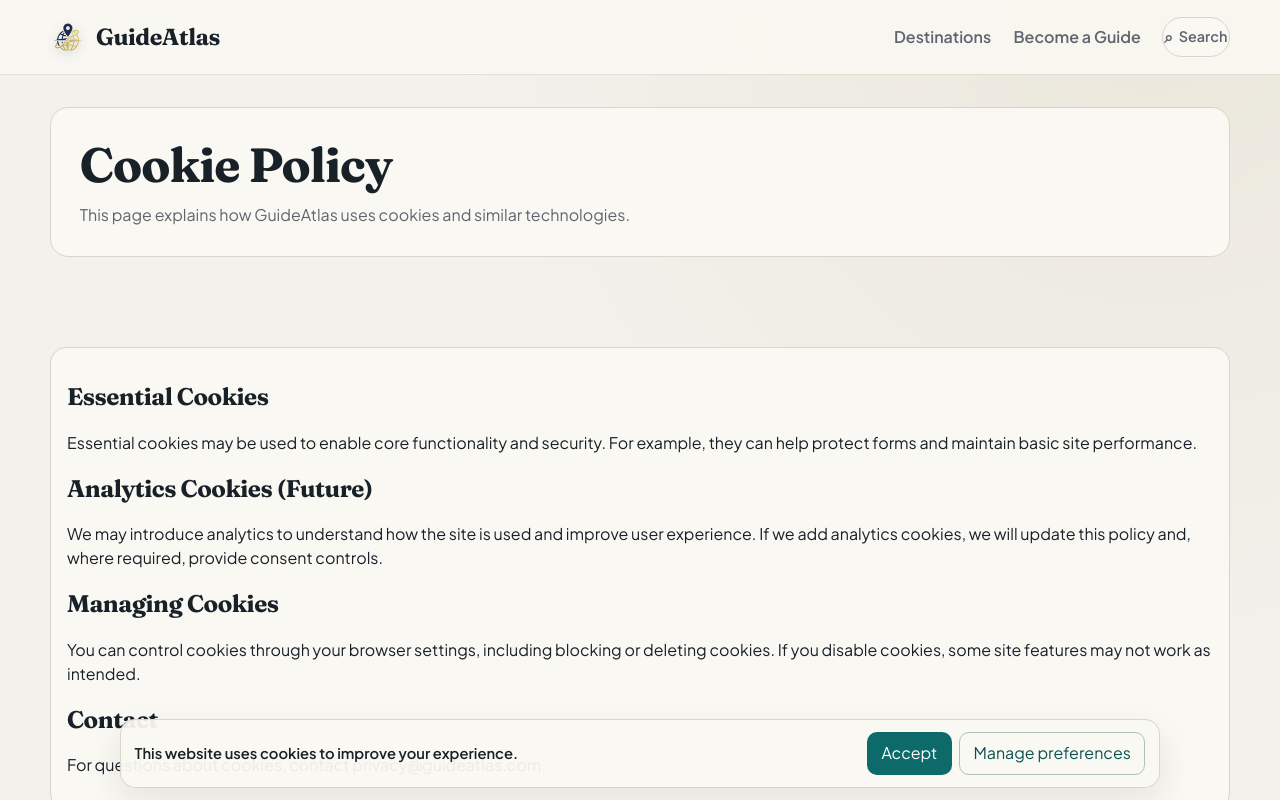
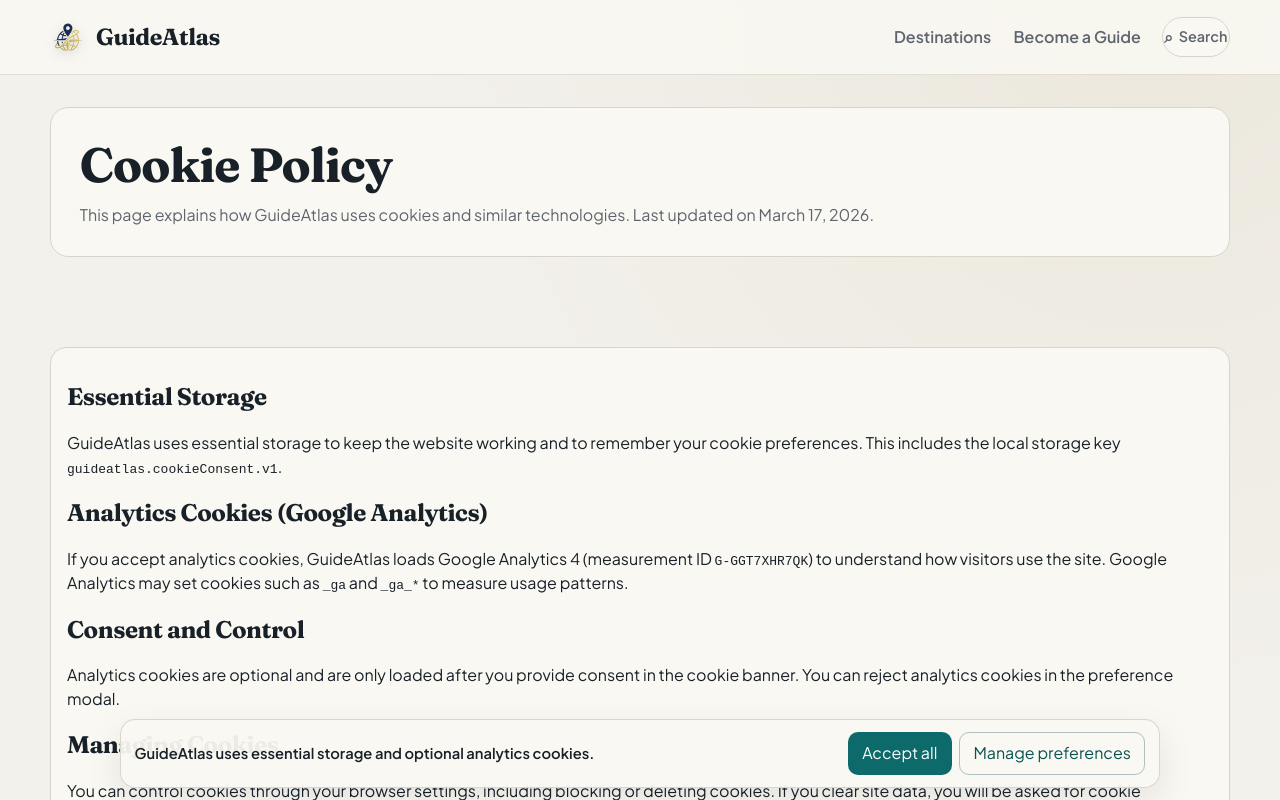
Before and after one commit to RodmanPT/guideatlas, a Next.js app in the folder site/: page /cookie-policy in a window 1280 px wide. Shown: the top 800 px of the page. Built offline with nearby package versions, Linux system fonts and the light colour scheme.

Commit message:
Align cookie/privacy policies with GA4 consent-based analytics

```diff
--- a/site/app/cookie-policy/page.tsx
+++ b/site/app/cookie-policy/page.tsx
@@ -19,26 +19,36 @@
     <main className="pageMain">
       <section className="hero heroCompact">
         <h1>Cookie Policy</h1>
-        <p>This page explains how GuideAtlas uses cookies and similar technologies.</p>
+        <p>
+          This page explains how GuideAtlas uses cookies and similar technologies. Last updated on
+          March 17, 2026.
+        </p>
       </section>
 
       <section className="card section" aria-label="Cookie policy content">
-        <h2>Essential Cookies</h2>
+        <h2>Essential Storage</h2>
         <p>
-          Essential cookies may be used to enable core functionality and security. For example, they can
-          help protect forms and maintain basic site performance.
+          GuideAtlas uses essential storage to keep the website working and to remember your cookie
+          preferences. This includes the local storage key <code>guideatlas.cookieConsent.v1</code>.
         </p>
 
-        <h2>Analytics Cookies (Future)</h2>
+        <h2>Analytics Cookies (Google Analytics)</h2>
         <p>
-          We may introduce analytics to understand how the site is used and improve user experience. If we
-          add analytics cookies, we will update this policy and, where required, provide consent controls.
+          If you accept analytics cookies, GuideAtlas loads Google Analytics 4 (measurement ID{" "}
+          <code>G-GGT7XHR7QK</code>) to understand how visitors use the site. Google Analytics may set
+          cookies such as <code>_ga</code> and <code>_ga_*</code> to measure usage patterns.
+        </p>
+
+        <h2>Consent and Control</h2>
+        <p>
+          Analytics cookies are optional and are only loaded after you provide consent in the cookie
+          banner. You can reject analytics cookies in the preference modal.
         </p>
 
         <h2>Managing Cookies</h2>
         <p>
           You can control cookies through your browser settings, including blocking or deleting cookies. If
-          you disable cookies, some site features may not work as intended.
+          you clear site data, you will be asked for cookie preferences again on your next visit.
         </p>
 
         <h2>Contact</h2>
--- a/site/app/layout.tsx
+++ b/site/app/layout.tsx
@@ -2,9 +2,9 @@
 import type { Metadata } from "next";
 import type { ReactNode } from "react";
 import { Fraunces, Plus_Jakarta_Sans } from "next/font/google";
-import Script from "next/script";
 
 import CookieConsentBanner from "../components/CookieConsentBanner";
+import GoogleAnalyticsLoader from "../components/GoogleAnalyticsLoader";
 import SiteFooter from "../components/SiteFooter";
 import SiteHeader from "../components/SiteHeader";
 
@@ -42,18 +42,7 @@
   return (
     <html lang="en">
       <body className={`${bodyFont.variable} ${headingFont.variable}`}>
-        <Script
-          src={`https://www.googletagmanager.com/gtag/js?id=${GA_MEASUREMENT_ID}`}
-          strategy="afterInteractive"
-        />
-        <Script id="google-analytics" strategy="afterInteractive">
-          {`
-            window.dataLayer = window.dataLayer || [];
-            function gtag(){dataLayer.push(arguments);}
-            gtag('js', new Date());
-            gtag('config', '${GA_MEASUREMENT_ID}');
-          `}
-        </Script>
+        <GoogleAnalyticsLoader measurementId={GA_MEASUREMENT_ID} />
         <SiteHeader />
         <div className="siteContent">{children}</div>
         <SiteFooter />
--- a/site/components/CookieConsentBanner.tsx
+++ b/site/components/CookieConsentBanner.tsx
@@ -2,32 +2,7 @@
 
 import { useEffect, useMemo, useState } from "react";
 
-type CookieConsent = {
-  // accepted = "Accept" button. custom = user saved preferences.
-  status: "accepted" | "custom";
-  analytics: boolean;
-  timestamp: string;
-};
-
-const STORAGE_KEY = "guideatlas.cookieConsent.v1";
-
-function readConsent(): CookieConsent | null {
-  try {
-    const raw = window.localStorage.getItem(STORAGE_KEY);
-    if (!raw) return null;
-    const parsed = JSON.parse(raw) as CookieConsent;
-    if (!parsed || (parsed.status !== "accepted" && parsed.status !== "custom")) return null;
-    if (typeof parsed.analytics !== "boolean") return null;
-    if (typeof parsed.timestamp !== "string") return null;
-    return parsed;
-  } catch {
-    return null;
-  }
-}
-
-function writeConsent(consent: CookieConsent) {
-  window.localStorage.setItem(STORAGE_KEY, JSON.stringify(consent));
-}
+import { readCookieConsent, writeCookieConsent } from "../lib/cookieConsent";
 
 export default function CookieConsentBanner() {
   const [visible, setVisible] = useState(false);
@@ -37,15 +12,18 @@
   const nowIso = useMemo(() => new Date().toISOString(), []);
 
   useEffect(() => {
-    const existing = readConsent();
-    if (existing) return;
+    const existing = readCookieConsent();
+    if (existing) {
+      setAnalytics(existing.analytics);
+      return;
+    }
     setVisible(true);
   }, []);
 
   if (!visible) return null;
 
   function acceptAll() {
-    writeConsent({ status: "accepted", analytics: true, timestamp: nowIso });
+    writeCookieConsent({ status: "accepted", analytics: true, timestamp: nowIso });
     setVisible(false);
   }
 
@@ -58,17 +36,19 @@
   }
 
   function savePreferences() {
-    writeConsent({ status: "custom", analytics, timestamp: nowIso });
+    writeCookieConsent({ status: "custom", analytics, timestamp: nowIso });
     setVisible(false);
   }
 
   return (
     <>
       <div className="cookieBanner" role="dialog" aria-live="polite" aria-label="Cookie consent">
-        <p className="cookieBannerText">This website uses cookies to improve your experience.</p>
+        <p className="cookieBannerText">
+          GuideAtlas uses essential storage and optional analytics cookies.
+        </p>
         <div className="cookieBannerActions">
           <button className="cookieBtn cookieBtnPrimary" type="button" onClick={acceptAll}>
-            Accept
+            Accept all
           </button>
           <button className="cookieBtn cookieBtnGhost" type="button" onClick={openManage}>
             Manage preferences
@@ -95,13 +75,13 @@
             <div className="cookieModalBody">
               <p>
                 GuideAtlas uses essential cookies for basic functionality. Analytics cookies help us
-                understand usage and improve the experience (future).
+                understand traffic and improve the experience.
               </p>
 
               <div className="cookiePref">
                 <div>
                   <h3>Essential</h3>
-                  <p>Required for the website to function.</p>
+                  <p>Required for the website to function and remember your cookie choice.</p>
                 </div>
                 <div className="cookiePill" aria-label="Essential cookies are always on">
                   Always on
@@ -110,8 +90,8 @@
 
               <label className="cookiePref cookiePrefToggle">
                 <div>
-                  <h3>Analytics (future)</h3>
-                  <p>Helps us understand traffic and improve the product.</p>
+                  <h3>Analytics</h3>
+                  <p>Google Analytics helps us understand usage and improve the product.</p>
                 </div>
                 <span className="cookieToggleWrap">
                   <input
--- /dev/null
+++ b/site/components/GoogleAnalyticsLoader.tsx
@@ -0,0 +1,47 @@
+"use client";
+
+import { useEffect, useState } from "react";
+import Script from "next/script";
+
+import { COOKIE_CONSENT_UPDATED_EVENT, hasAnalyticsConsent } from "../lib/cookieConsent";
+
+type Props = {
+  measurementId: string;
+};
+
+export default function GoogleAnalyticsLoader({ measurementId }: Props) {
+  const [enabled, setEnabled] = useState(false);
+
+  useEffect(() => {
+    const evaluateConsent = () => {
+      setEnabled(hasAnalyticsConsent());
+    };
+
+    evaluateConsent();
+    window.addEventListener(COOKIE_CONSENT_UPDATED_EVENT, evaluateConsent);
+    window.addEventListener("storage", evaluateConsent);
+    return () => {
+      window.removeEventListener(COOKIE_CONSENT_UPDATED_EVENT, evaluateConsent);
+      window.removeEventListener("storage", evaluateConsent);
+    };
+  }, []);
+
+  if (!enabled) return null;
+
+  return (
+    <>
+      <Script
+        src={`https://www.googletagmanager.com/gtag/js?id=${measurementId}`}
+        strategy="afterInteractive"
+      />
+      <Script id="google-analytics" strategy="afterInteractive">
+        {`
+          window.dataLayer = window.dataLayer || [];
+          function gtag(){dataLayer.push(arguments);}
+          gtag('js', new Date());
+          gtag('config', '${measurementId}', { anonymize_ip: true });
+        `}
+      </Script>
+    </>
+  );
+}
--- /dev/null
+++ b/site/lib/cookieConsent.ts
@@ -0,0 +1,35 @@
+export type CookieConsent = {
+  status: "accepted" | "custom";
+  analytics: boolean;
+  timestamp: string;
+};
+
+export const COOKIE_CONSENT_STORAGE_KEY = "guideatlas.cookieConsent.v1";
+export const COOKIE_CONSENT_UPDATED_EVENT = "guideatlas:cookie-consent-updated";
+
+export function readCookieConsent(): CookieConsent | null {
+  if (typeof window === "undefined") return null;
+
+  try {
+    const raw = window.localStorage.getItem(COOKIE_CONSENT_STORAGE_KEY);
+    if (!raw) return null;
+    const parsed = JSON.parse(raw) as CookieConsent;
+    if (!parsed || (parsed.status !== "accepted" && parsed.status !== "custom")) return null;
+    if (typeof parsed.analytics !== "boolean") return null;
+    if (typeof parsed.timestamp !== "string") return null;
+    return parsed;
+  } catch {
+    return null;
+  }
+}
+
+export function writeCookieConsent(consent: CookieConsent) {
+  if (typeof window === "undefined") return;
+  window.localStorage.setItem(COOKIE_CONSENT_STORAGE_KEY, JSON.stringify(consent));
+  window.dispatchEvent(new Event(COOKIE_CONSENT_UPDATED_EVENT));
+}
+
+export function hasAnalyticsConsent(): boolean {
+  const consent = readCookieConsent();
+  return Boolean(consent?.analytics);
+}
```
Also changed, not shown: site/app/privacy-policy/page.tsx (+12 -4 lines).
